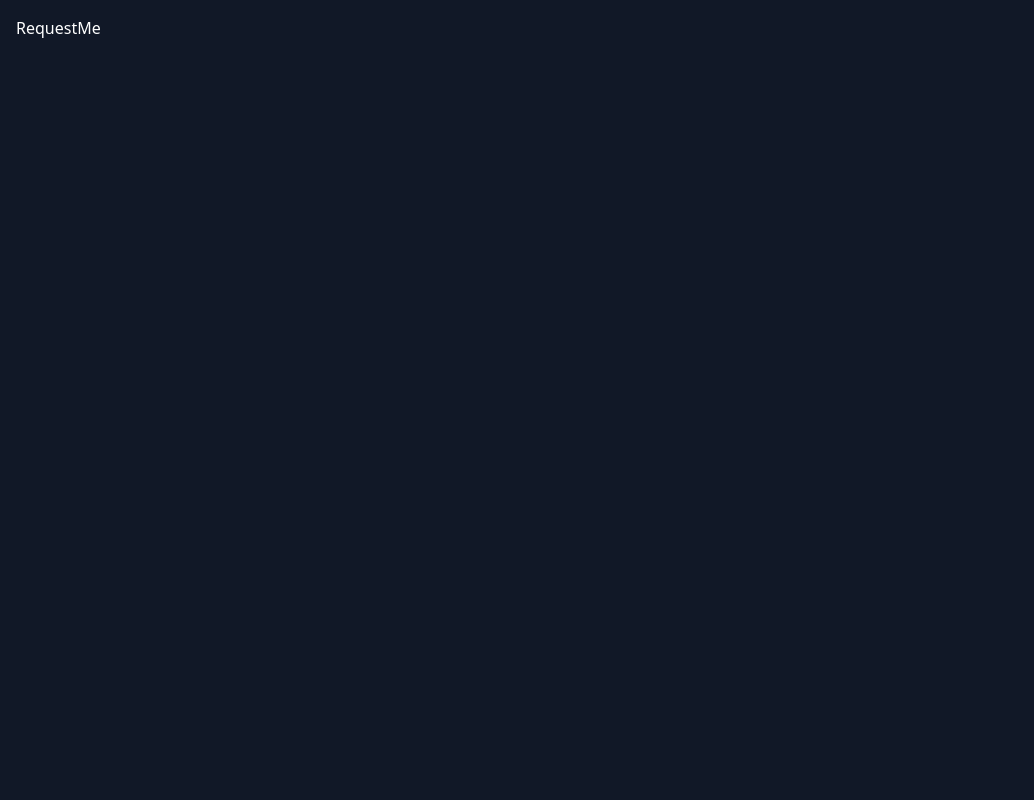
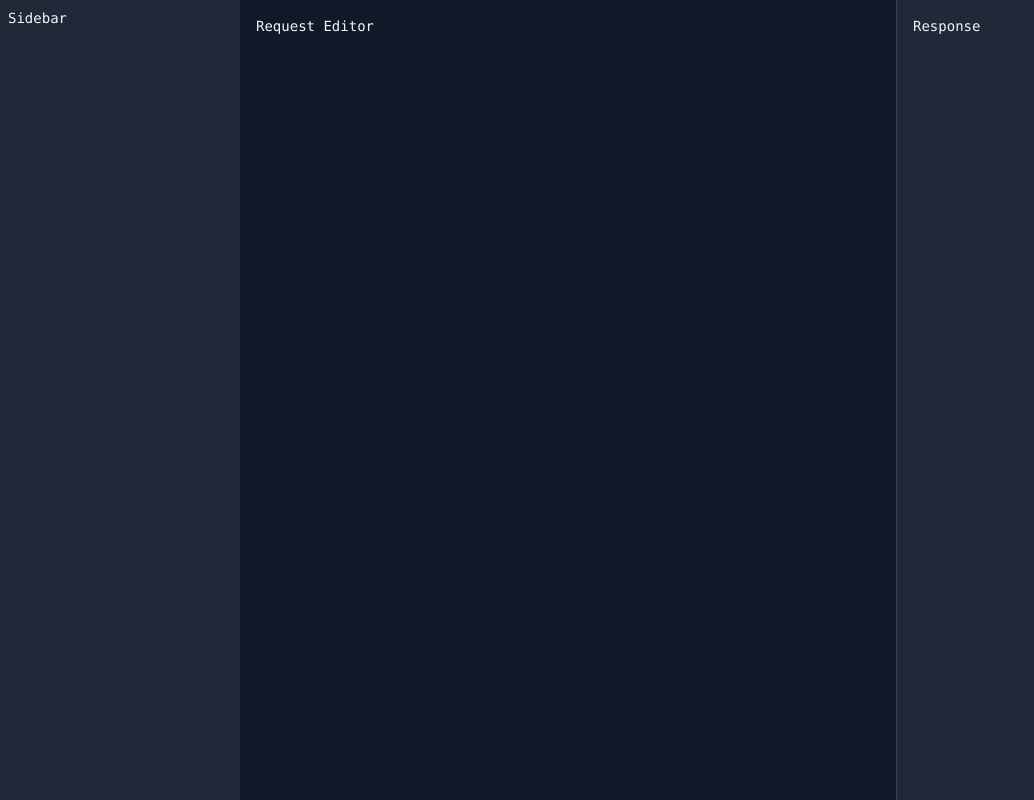
Before and after one commit to jadsonlucio/requestme, a React (Vite) app in the folder client/: page / in a window 1280 px wide. Shown: the whole page, without its empty margins (0-1034 px from the left). Built offline with nearby package versions, Linux system fonts and the light colour scheme.

Commit message:
feat: three-panel app layout

```diff
--- a/client/src/App.jsx
+++ b/client/src/App.jsx
@@ -1,3 +1,19 @@
+import { useState } from 'react';
+import Sidebar from './components/Sidebar/Sidebar';
+import RequestEditor from './components/RequestEditor/RequestEditor';
+import ResponsePanel from './components/ResponsePanel/ResponsePanel';
+
 export default function App() {
-  return <div className="text-white bg-gray-900 h-screen p-4">RequestMe</div>;
+  const [response, setResponse] = useState(null);
+  const [isSending, setIsSending] = useState(false);
+
+  return (
+    <div className="flex h-screen bg-gray-900 text-gray-100 overflow-hidden font-mono text-sm">
+      <Sidebar />
+      <div className="flex flex-1 overflow-hidden divide-x divide-gray-700">
+        <RequestEditor onResponse={setResponse} isSending={isSending} setIsSending={setIsSending} />
+        <ResponsePanel response={response} isSending={isSending} />
+      </div>
+    </div>
+  );
 }
--- /dev/null
+++ b/client/src/components/RequestEditor/RequestEditor.jsx
@@ -0,0 +1,3 @@
+export default function RequestEditor() {
+  return <div className="flex-1 bg-gray-900 p-4">Request Editor</div>;
+}
--- /dev/null
+++ b/client/src/components/ResponsePanel/ResponsePanel.jsx
@@ -0,0 +1,3 @@
+export default function ResponsePanel() {
+  return <div className="w-96 bg-gray-800 p-4">Response</div>;
+}
--- /dev/null
+++ b/client/src/components/Sidebar/EnvironmentSelector.jsx
@@ -0,0 +1,3 @@
+export default function EnvironmentSelector() {
+  return <div className="p-3 border-t border-gray-700 text-xs text-gray-500">Environments</div>;
+}
--- /dev/null
+++ b/client/src/components/Sidebar/Sidebar.jsx
@@ -0,0 +1,3 @@
+export default function Sidebar() {
+  return <div className="w-60 shrink-0 bg-gray-800 p-2">Sidebar</div>;
+}
```
